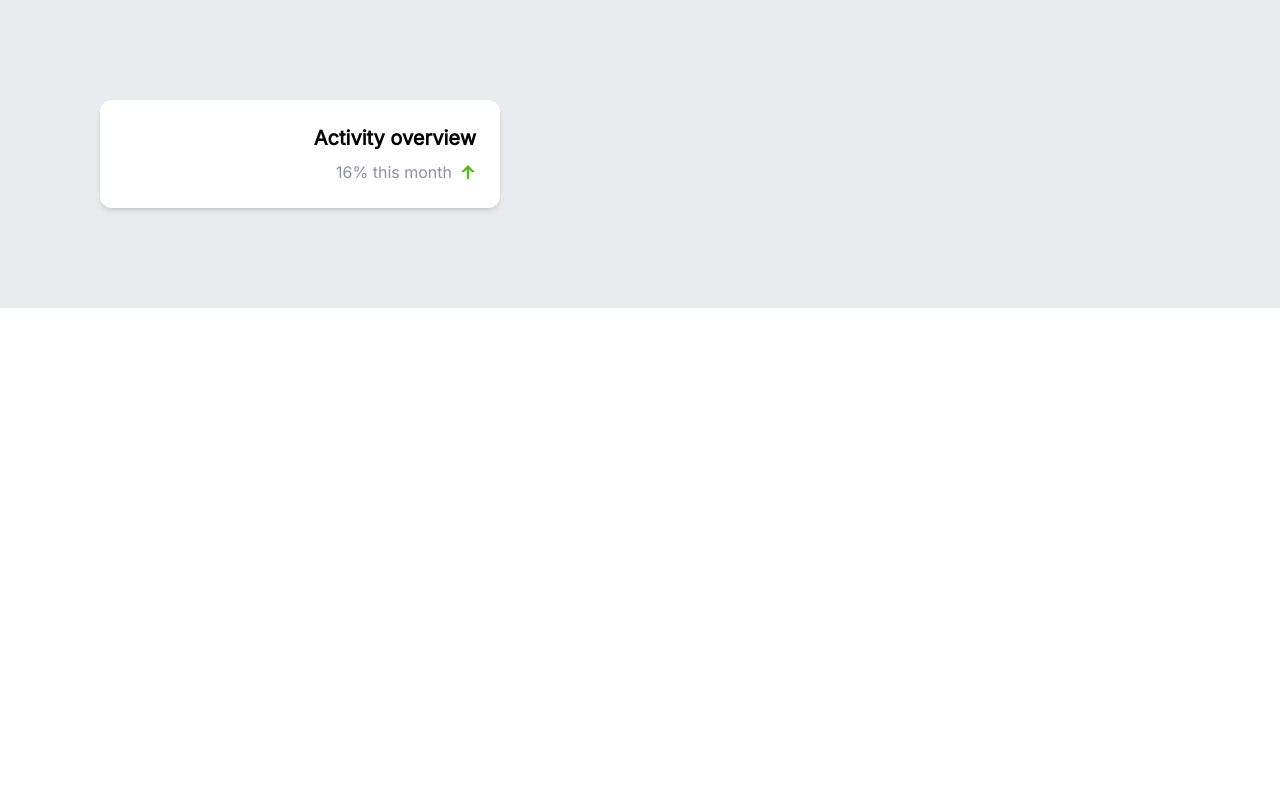
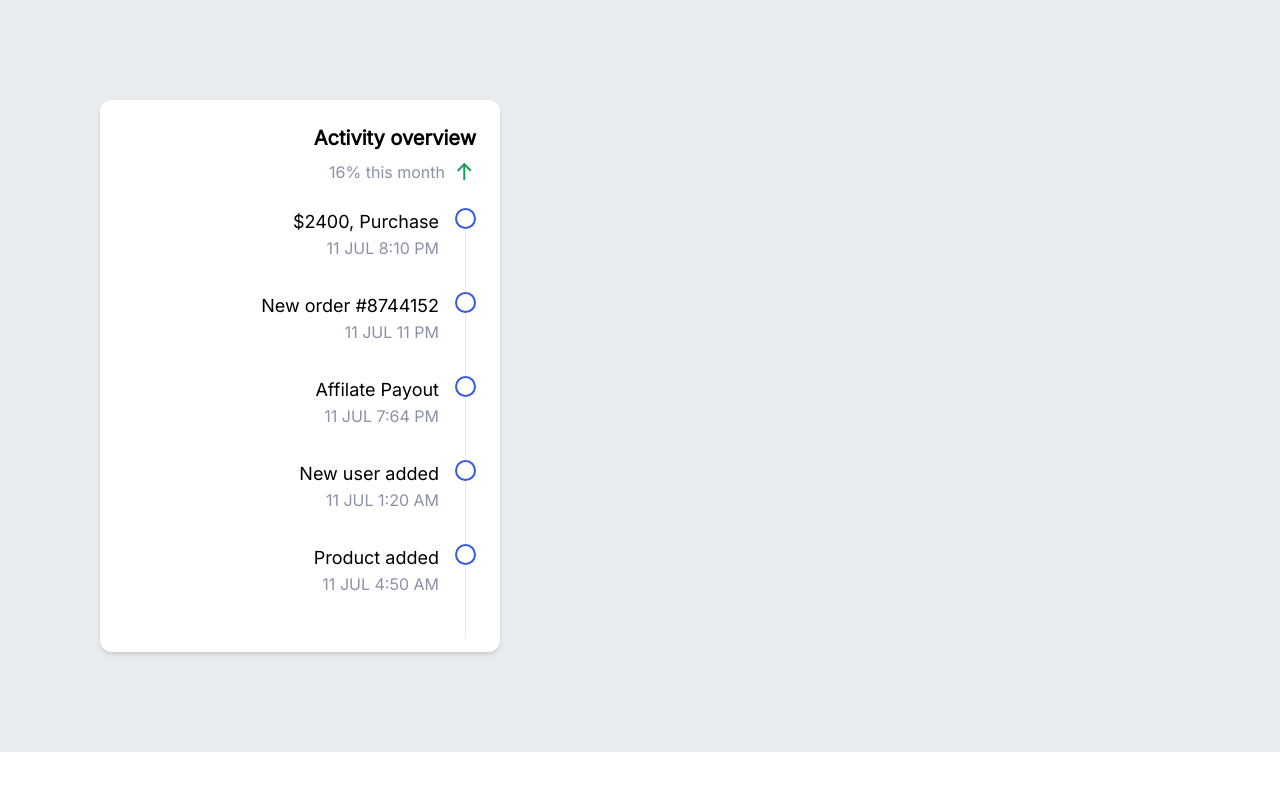
Before and after one commit to tranthaison1231/hopeui-admin, a React (Vite) app: page /support in a window 1280 px wide. Shown: the top 790 px of the page. Built offline with nearby package versions, Linux system fonts and the light colour scheme.

Commit message:
last update ActivityOveriew

```diff
--- a/src/components/ActivityOverview.tsx
+++ b/src/components/ActivityOverview.tsx
@@ -1,4 +1,4 @@
-import arrowUp from '@/assets/images/up-arrow.png'
+import arrowUp from '@/assets/svgs/up-arrow.svg'
 import ActivityItem from './AvtivityItem'
 
 interface Props {
@@ -9,17 +9,22 @@ interface Props {
 
 }
 
-const ActivityOverview = ({ percent, activity, day, time }: Props): JSX.Element => {
+const ActivityOverview = ({ percent }: Props): JSX.Element => {
     return (
         <div className="p-6 shadow-md bg-white rounded-xl w-[400px] text-right">
-            <div>
+            <div className=' mb-6'>
                 <h2 className=" text-xl font-semibold">Activity overview</h2>
                 <div className=' flex items-center justify-end mt-2' >
                     <p className=" text-base text-[#8A92A6]">{percent}% this month</p>
-                    <img src={arrowUp} alt="arrowUp" className=' h-4 ml-2 ' />
+                    <img src={arrowUp} alt="arrowUp" className=' ml-[7px]' />
                 </div>
             </div>
 
+            <ActivityItem activity="$2400, Purchase" day="11 JUL" time="8:10 PM" />
+            <ActivityItem activity="New order #8744152" day="11 JUL" time="11 PM" />
+            <ActivityItem activity="Affilate Payout" day="11 JUL" time="7:64 PM" />
+            <ActivityItem activity="New user added" day="11 JUL" time="1:20 AM" />
+            <ActivityItem activity="Product added" day="11 JUL" time="4:50 AM" />
 
 
         </div>
--- a/src/components/AvtivityItem.tsx
+++ b/src/components/AvtivityItem.tsx
@@ -9,8 +9,8 @@ const ActivityItem = ({ activity, day, time }: Props): JSX.Element => {
 
 
 
-        <div className=' flex mt-6 justify-end'>
-            <div className=' mb-8 mr-4'>
+        <div className=' flex justify-end mb-8'>
+            <div className=' mr-4'>
                 <h2 className=" text-lg">{activity}</h2>
                 <p className=" text-base text-[#8A92A6]">{day} {time}</p>
             </div>
@@ -25,5 +25,4 @@ const ActivityItem = ({ activity, day, time }: Props): JSX.Element => {
     )
 }
 
-
 export default ActivityItem
```
Also changed, not shown: src/assets/images/up-arrow.png (deleted), src/assets/svgs/up-arrow.svg (added).
